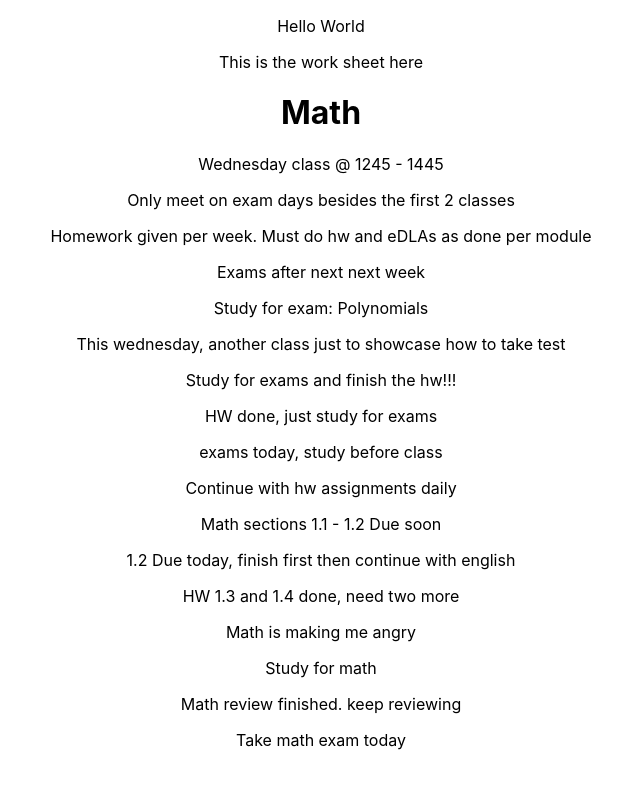
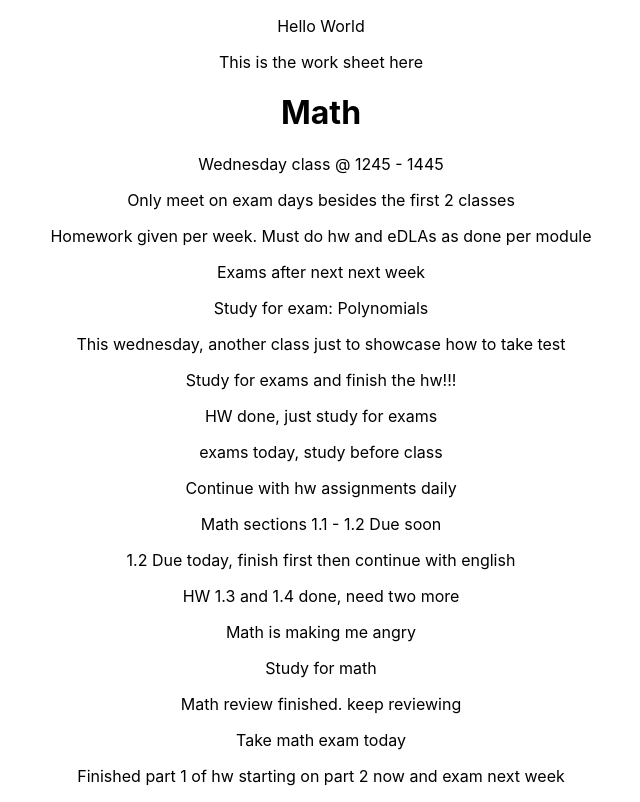
Before and after one commit to jsoomie/school-notebook, a React (Create React App) app: page /math in a window 1280 px wide. Shown: the whole page, without its empty margins (319-959 px from the left). Built offline with nearby package versions, Linux system fonts and the light colour scheme.

Commit message:
chore: update math

```diff
--- a/src/pages/Math/Math.tsx
+++ b/src/pages/Math/Math.tsx
@@ -23,6 +23,7 @@ export const Math = () => {
       <p>Study for math</p>
       <p>Math review finished. keep reviewing</p>
       <p>Take math exam today</p>
+      <p>Finished part 1 of hw starting on part 2 now and exam next week</p>
     </div>
   );
 };
```
